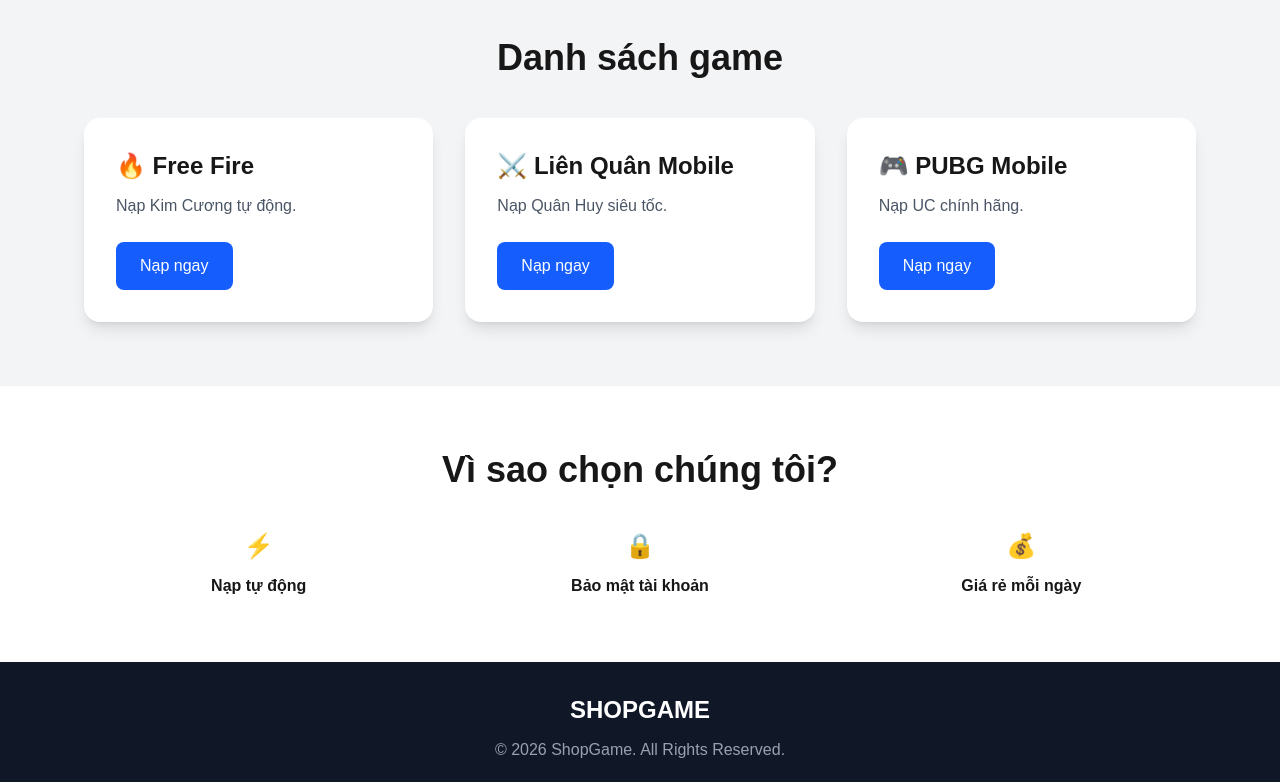
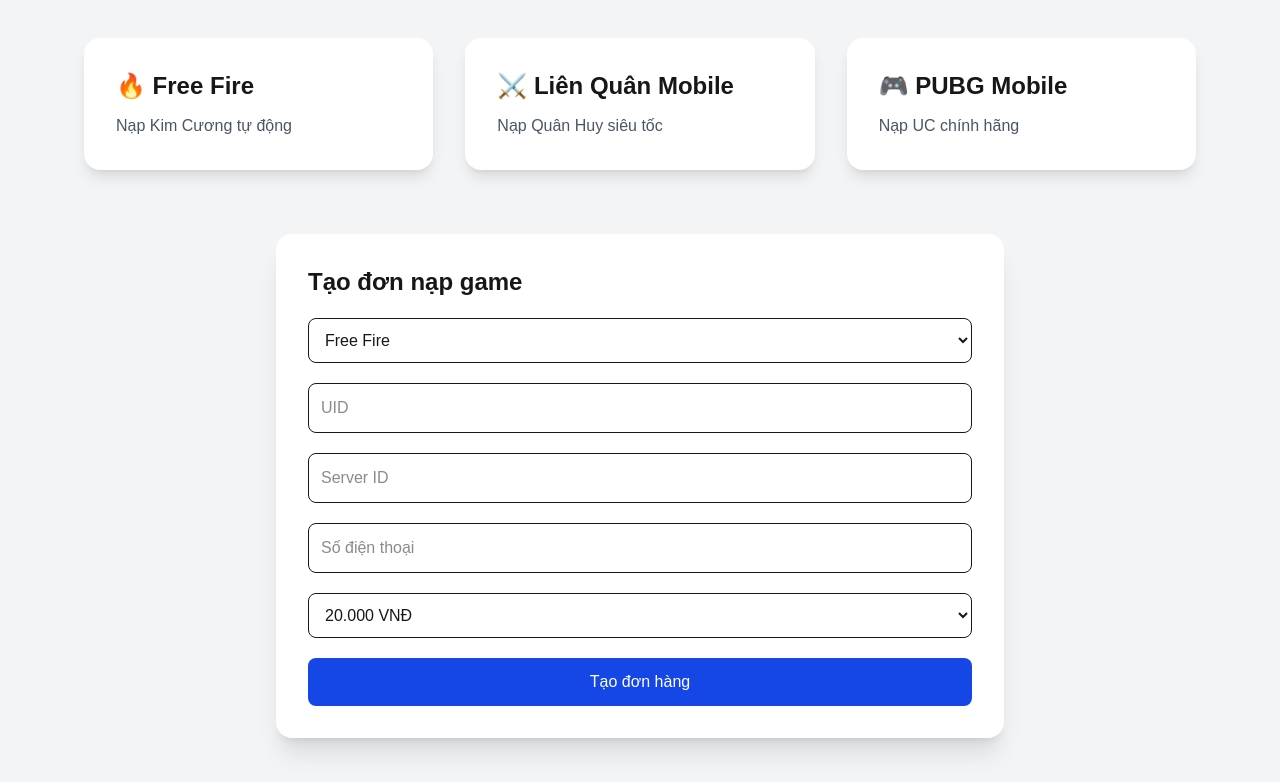
Before and after one commit to mhuy-byte/shopgame-v2, a Next.js app: page / in a window 1280 px wide. Shown: the part 438-1220 px from the top of the page. Built offline with nearby package versions, Linux system fonts and the light colour scheme.

Commit message:
Update page.js

```diff
--- a/app/page.js
+++ b/app/page.js
@@ -1,3 +1,5 @@
+import OrderForm from "@/components/OrderForm";
+
 export default function Home() {
   return (
     <main className="min-h-screen bg-gray-100">
@@ -11,17 +13,9 @@
           </h1>
 
           <nav className="space-x-6">
-            <a href="/" className="hover:text-yellow-300">
-              Trang chủ
-            </a>
-
-            <a href="/history" className="hover:text-yellow-300">
-              Lịch sử
-            </a>
-
-            <a href="/admin" className="hover:text-yellow-300">
-              Quản trị
-            </a>
+            <a href="/">Trang chủ</a>
+            <a href="/history">Lịch sử</a>
+            <a href="/admin">Quản trị</a>
           </nav>
 
         </div>
@@ -29,7 +23,6 @@
 
       {/* Banner */}
       <section className="bg-gradient-to-r from-blue-600 to-indigo-700 text-white py-20">
-
         <div className="max-w-6xl mx-auto text-center">
 
           <h2 className="text-5xl font-bold">
@@ -40,12 +33,7 @@
             Nạp game nhanh • Tự động • Uy tín • Giá rẻ
           </p>
 
-          <button className="mt-8 bg-yellow-400 text-black px-8 py-3 rounded-xl font-bold hover:bg-yellow-300">
-            Nạp ngay
-          </button>
-
         </div>
-
       </section>
 
       {/* Danh sách game */}
@@ -57,51 +45,39 @@
 
         <div className="grid md:grid-cols-3 gap-8">
 
-          <div className="bg-white rounded-2xl shadow-lg p-8 hover:shadow-2xl">
+          <div className="bg-white rounded-2xl shadow-lg p-8">
 
             <h3 className="text-2xl font-bold">
               🔥 Free Fire
             </h3>
 
             <p className="mt-3 text-gray-600">
-              Nạp Kim Cương tự động.
+              Nạp Kim Cương tự động
             </p>
-
-            <button className="mt-6 bg-blue-600 text-white px-6 py-3 rounded-lg hover:bg-blue-700">
-              Nạp ngay
-            </button>
 
           </div>
 
-          <div className="bg-white rounded-2xl shadow-lg p-8 hover:shadow-2xl">
+          <div className="bg-white rounded-2xl shadow-lg p-8">
 
             <h3 className="text-2xl font-bold">
               ⚔️ Liên Quân Mobile
             </h3>
 
             <p className="mt-3 text-gray-600">
-              Nạp Quân Huy siêu tốc.
+              Nạp Quân Huy siêu tốc
             </p>
-
-            <button className="mt-6 bg-blue-600 text-white px-6 py-3 rounded-lg hover:bg-blue-700">
-              Nạp ngay
-            </button>
 
           </div>
 
-          <div className="bg-white rounded-2xl shadow-lg p-8 hover:shadow-2xl">
+          <div className="bg-white rounded-2xl shadow-lg p-8">
 
             <h3 className="text-2xl font-bold">
               🎮 PUBG Mobile
             </h3>
 
             <p className="mt-3 text-gray-600">
-              Nạp UC chính hãng.
+              Nạp UC chính hãng
             </p>
-
-            <button className="mt-6 bg-blue-600 text-white px-6 py-3 rounded-lg hover:bg-blue-700">
-              Nạp ngay
-            </button>
 
           </div>
 
@@ -109,55 +85,24 @@
 
       </section>
 
-      {/* Giới thiệu */}
-      <section className="bg-white py-16">
+      {/* FORM ĐẶT ĐƠN */}
+      <section className="max-w-3xl mx-auto px-5 pb-20">
 
-        <div className="max-w-6xl mx-auto text-center px-5">
-
-          <h2 className="text-4xl font-bold">
-            Vì sao chọn chúng tôi?
-          </h2>
-
-          <div className="grid md:grid-cols-3 gap-8 mt-10">
-
-            <div>
-              <h3 className="text-2xl">⚡</h3>
-              <p className="mt-3 font-semibold">
-                Nạp tự động
-              </p>
-            </div>
-
-            <div>
-              <h3 className="text-2xl">🔒</h3>
-              <p className="mt-3 font-semibold">
-                Bảo mật tài khoản
-              </p>
-            </div>
-
-            <div>
-              <h3 className="text-2xl">💰</h3>
-              <p className="mt-3 font-semibold">
-                Giá rẻ mỗi ngày
-              </p>
-            </div>
-
-          </div>
-
-        </div>
+        <OrderForm />
 
       </section>
 
       {/* Footer */}
       <footer className="bg-gray-900 text-white py-8">
 
-        <div className="max-w-6xl mx-auto text-center">
+        <div className="text-center">
 
           <h3 className="text-2xl font-bold">
             SHOPGAME
           </h3>
 
           <p className="mt-3 text-gray-400">
-            © 2026 ShopGame. All Rights Reserved.
+            © 2026 ShopGame
           </p>
 
         </div>
```
